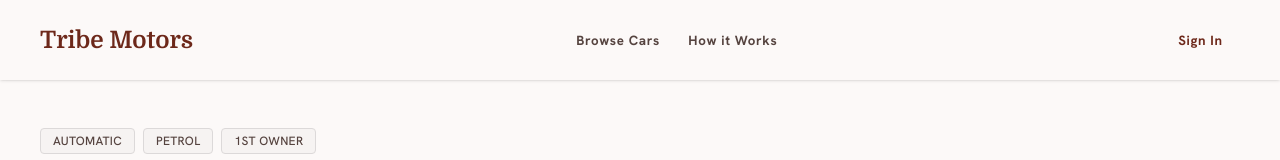
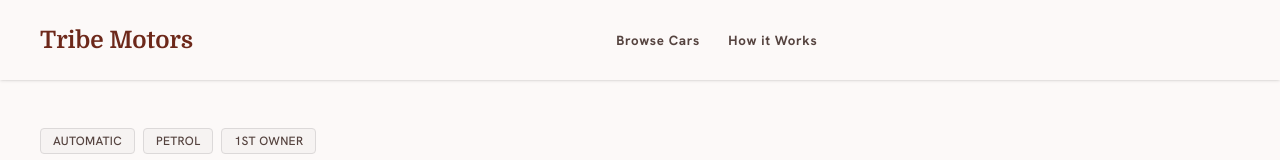
Before and after one commit to teamtribemotors/tribe-motors, a Next.js app: page /vehicle/1 in a window 1280 px wide. Shown: the top 160 px of the page. Built offline with nearby package versions, Linux system fonts and the light colour scheme.

Commit message:
refactor: remove redundant sign-in button from Navbar and clean up unused navigation code in vehicle detail page

```diff
--- a/app/components/Navbar.tsx
+++ b/app/components/Navbar.tsx
@@ -2,7 +2,7 @@ import Link from 'next/link';
 
 export default function Navbar() {
   return (
-    <header className="docked full-width top-0 z-50 sticky shadow-sm dark:shadow-none bg-surface dark:bg-on-background">
+    <header className="docked w-full top-0 z-50 sticky shadow-sm dark:shadow-none bg-surface dark:bg-on-background">
       <div className="flex justify-between items-center px-margin-desktop h-20 w-full max-w-container-max mx-auto">
         <Link className="font-headline-md text-headline-md font-bold text-primary dark:text-primary-fixed-dim" href="/">
           Tribe Motors
@@ -15,9 +15,6 @@ export default function Navbar() {
           <button className="md:hidden text-on-surface">
             <span className="material-symbols-outlined">menu</span>
           </button>
-          <button className="hidden md:inline-flex items-center justify-center bg-primary text-on-primary font-label-bold text-label-bold px-6 py-2 rounded font-bold hover:opacity-80 transition-opacity">
-            <Link href="/staff">Sign In</Link>
-          </button>
         </div>
       </div>
     </header>
--- a/app/vehicle/[id]/page.tsx
+++ b/app/vehicle/[id]/page.tsx
@@ -1,4 +1,3 @@
-import Link from 'next/link';
 import { notFound } from 'next/navigation';
 import { dummyInventory } from '../../lib/dummy-data';
 
@@ -13,21 +12,7 @@ export default async function Page({ params }: { params: Promise<{ id: string }>
     <div className="bg-background text-on-background antialiased min-h-screen flex flex-col font-body-md text-body-md">
 
 
-<nav className="bg-surface dark:bg-on-background shadow-sm dark:shadow-none w-full max-w-container-max mx-auto px-margin-desktop h-20 flex justify-between items-center sticky top-0 z-50">
-<div className="font-headline-md text-headline-md font-bold text-primary dark:text-primary-fixed-dim">
-            Tribe Motors
-        </div>
-<div className="hidden md:flex gap-gutter items-center">
-<Link className="text-on-surface-variant dark:text-outline-variant hover:text-primary dark:hover:text-primary-fixed-dim font-label-bold text-label-bold hover:opacity-80 transition-opacity scale-95 duration-150 ease-in-out" href="/browse">Browse Cars</Link>
-<Link className="text-on-surface-variant dark:text-outline-variant hover:text-primary dark:hover:text-primary-fixed-dim font-label-bold text-label-bold hover:opacity-80 transition-opacity scale-95 duration-150 ease-in-out" href="/">How it Works</Link>
-
-</div>
-<div className="flex items-center gap-stack-sm">
-<button className="font-label-bold text-label-bold text-primary hover:opacity-80 transition-opacity scale-95 duration-150 ease-in-out px-4 py-2">
-                Sign In
-            </button>
-</div>
-</nav>
+      <Navbar />
 
       <main className="flex-grow w-full max-w-container-max mx-auto px-margin-mobile md:px-margin-desktop py-stack-lg flex flex-col gap-stack-lg">
 
@@ -113,7 +98,7 @@ export default async function Page({ params }: { params: Promise<{ id: string }>
               <div className="absolute inset-0 opacity-5 bg-[radial-gradient(#8b3e2f_1px,transparent_1px)] [background-size:16px_16px] pointer-events-none"></div>
               <div className="p-stack-md relative z-10 flex flex-col items-center text-center">
                 <div className="w-16 h-16 rounded-full bg-surface-container flex items-center justify-center mb-4 shadow-sm border border-surface-variant">
-<span className="material-symbols-outlined text-[#D4AF37] text-3xl" data-icon="lock" style={{"fontVariationSettings":"'FILL' 1"}}>lock</span>
+                  <span className="material-symbols-outlined text-[#D4AF37] text-3xl" data-icon="lock" style={{ "fontVariationSettings": "'FILL' 1" }}>lock</span>
                 </div>
                 <h3 className="font-headline-md text-headline-md text-on-background mb-2">Inspection Report &amp; Service History</h3>
                 <p className="font-body-md text-body-md text-on-surface-variant mb-6 px-4">
@@ -133,7 +118,7 @@ export default async function Page({ params }: { params: Promise<{ id: string }>
             </div>
 
             <div className="bg-[#228B22] bg-opacity-10 rounded-xl p-6 border border-[#228B22] border-opacity-20 flex items-start gap-4 shadow-ambient-sm">
-<span className="material-symbols-outlined text-[#D4AF37] text-3xl" data-icon="verified" style={{"fontVariationSettings":"'FILL' 1"}}>verified</span>
+              <span className="material-symbols-outlined text-[#D4AF37] text-3xl" data-icon="verified" style={{ "fontVariationSettings": "'FILL' 1" }}>verified</span>
               <div>
                 <h4 className="font-label-bold text-label-bold text-[#005307] mb-1">Tribe Certified Excellence</h4>
                 <p className="font-body-md text-body-md text-on-surface-variant text-sm">This vehicle has passed our rigorous physical and mechanical vetting process.</p>
```
Lines whose indentation alone changed are shown as unchanged.
